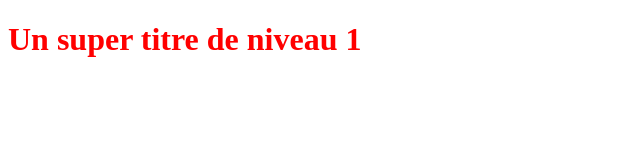
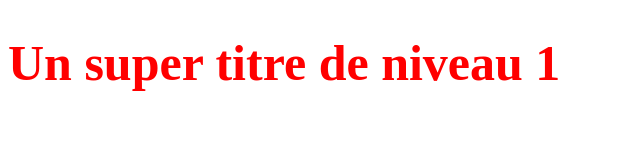
Before and after one commit to rosniz/DepotGitPre, a plain HTML site: page index.html in a window 1280 px wide. Shown: the whole page, without its empty margins (0-640 px from the left). Drawn offline with Linux system fonts and the light colour scheme.

```diff
--- a/styles.css
+++ b/styles.css
@@ -1,3 +1,5 @@
 h1 {
     color: red;
+    font-size: 50px;
+    font-weight: 900px;
  }
```
